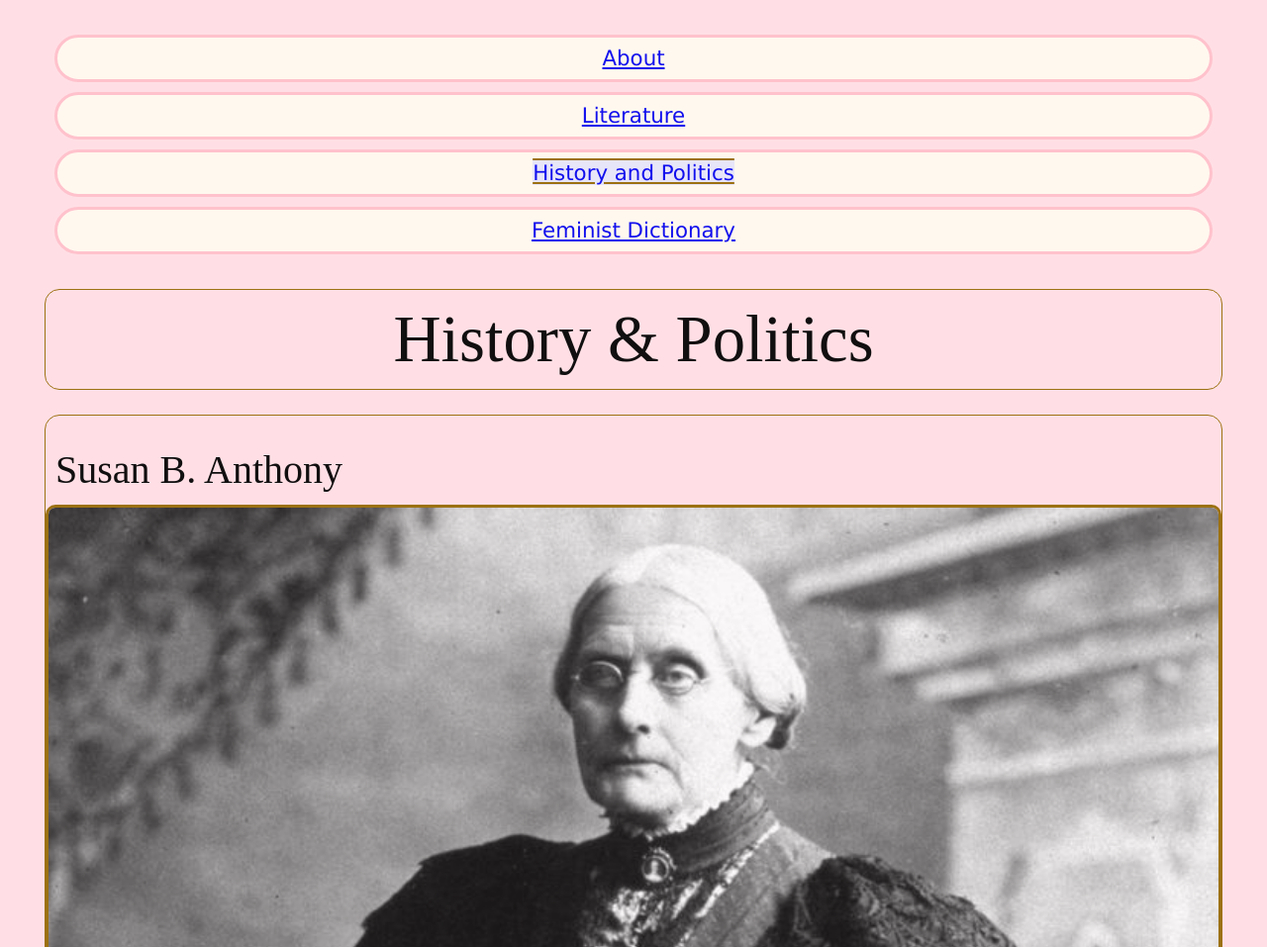
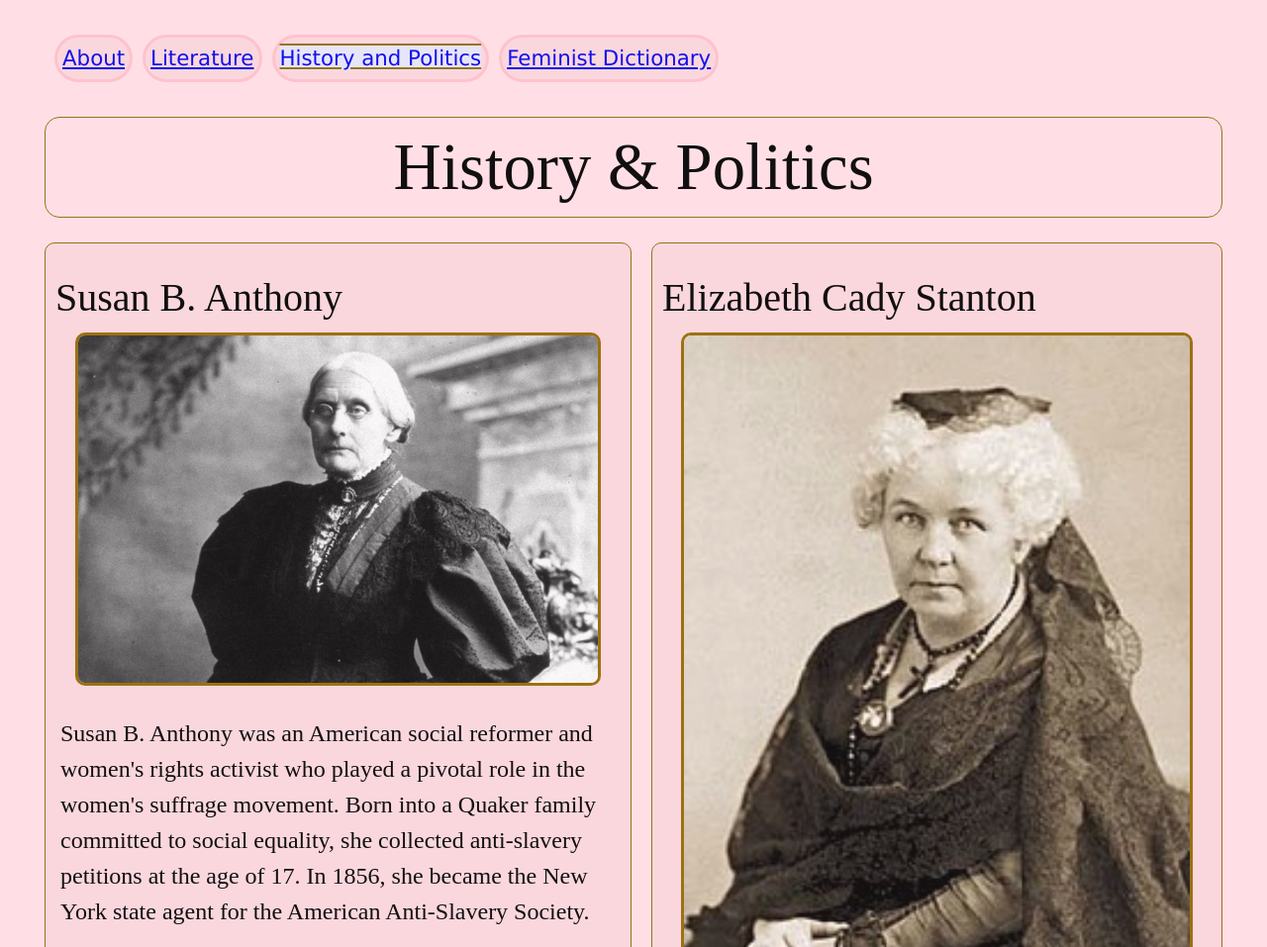
Before and after one commit to shaikhnaima/womens-web-checkpoint, a plain HTML site: page history.html in a window 1280 px wide. Shown: the top 957 px of the page at 99% size. Drawn offline with Linux system fonts and the light colour scheme.

Commit message:
Add files via upload

```diff
--- a/css/style.css
+++ b/css/style.css
@@ -77,9 +77,11 @@ nav a:active {
     grid-template-rows: auto;
     row-gap: 10px;
     background-color: #ffdfe5;
+}
+
+.container div {
     border: #956903 solid 1px;
 }
-
 
 body {
 	padding: 10px 30px 10px 30px;
@@ -189,6 +191,39 @@ footer{
     }
   }
 
-/* @media only screen and (min-width: 768px) {
- two column grids for tablet view
+@media only screen and (min-width: 768px) {
+ /* two column grids for tablet view */
+    nav ul {
+        flex-direction: row;
+    }
+
+    nav li {
+        padding: auto;
+        align-self: center;
+        background-color: #fad7dd;
+    }
+
+    .container {
+        grid-template-columns: auto auto;
+        column-gap: 20px;
+        row-gap: 20px;
+    }
+
+    .container div {
+        border: #956903 solid 1px;
+        border-radius: 10px;
+        background-color: #fad7dd;
+    }
+
+    img {
+        width: 90%;
+    }
+
+
+}
+
+
+/* @media only screen and (min-width: 992px) {
+
+    history/lit page 3 column for desktop
 } */
```
